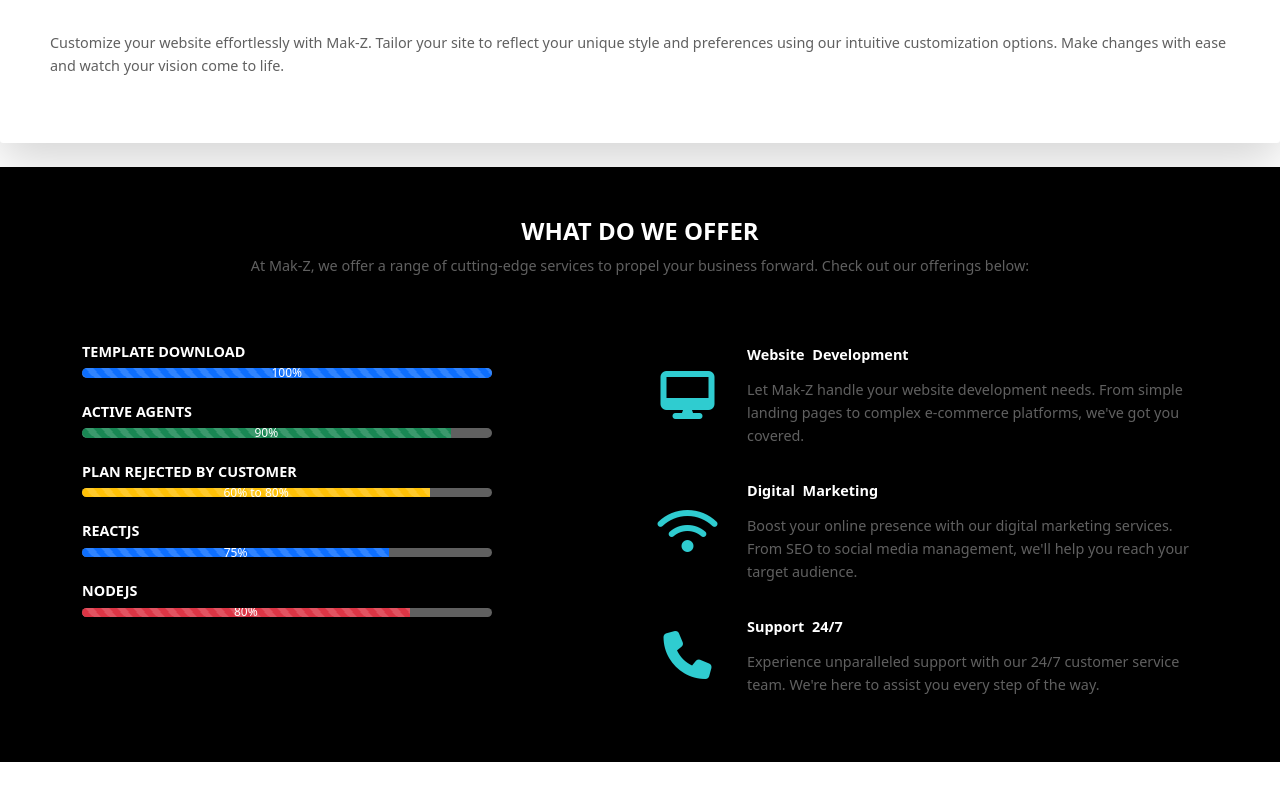
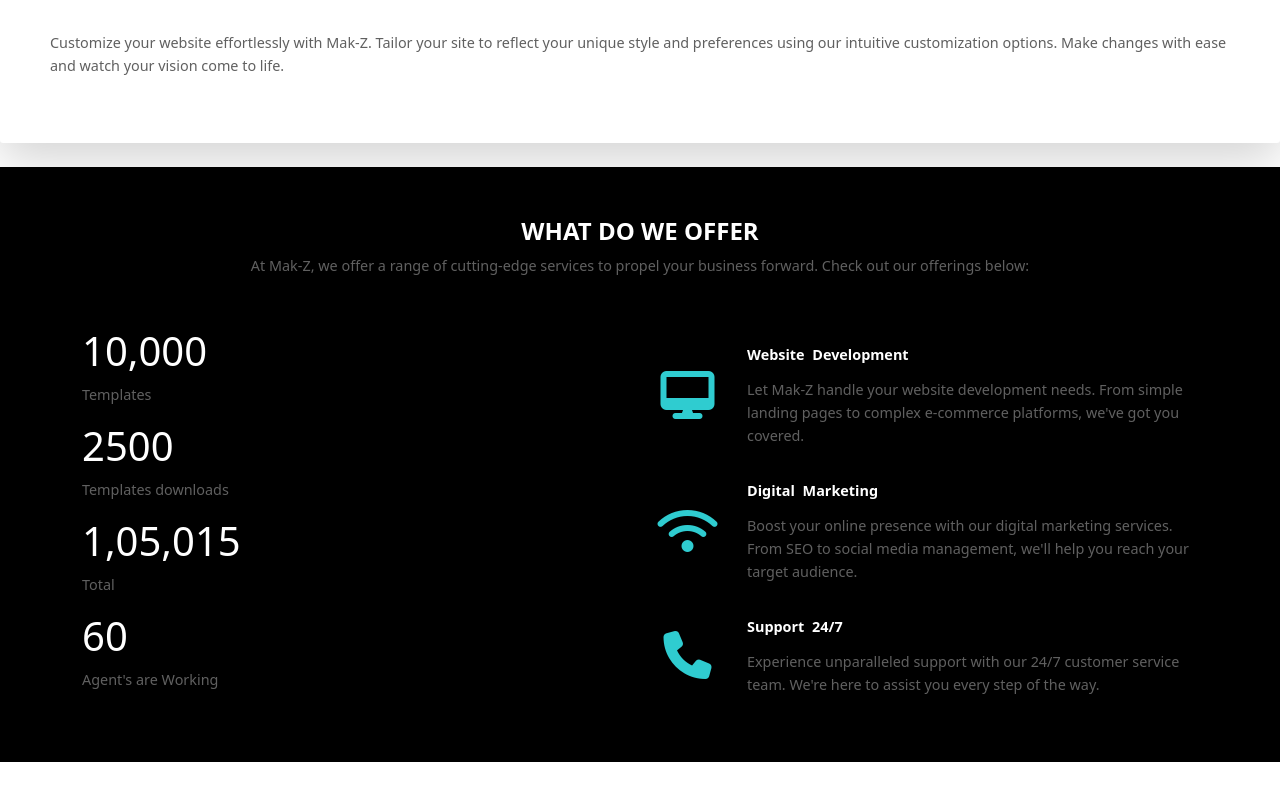
Before and after one commit to Smit-Patel-2133/mak-Z, a React (Vite) app in the folder Front End/mak Z/: page / in a window 1280 px wide. Shown: the part 1546-2346 px from the top of the page. Built offline with nearby package versions, Linux system fonts and the light colour scheme.

Commit message:
anothe change in landing page

```diff
--- a/Front End/mak Z/src/components/Landing/LandingPage.jsx
+++ b/Front End/mak Z/src/components/Landing/LandingPage.jsx
@@ -62,34 +62,22 @@
                 <div className="container">
                     <div className="row">
                         <div className="col-lg-6 col-md-12 col-10 offset-1 offset-lg-0">
-                <div className="names my-3 ">
-                    <h1 className='text-white'>Template Download</h1>
-                    <div className="progress w-75">
-                        <div className="progress-bar progress-bar-striped progress-bar-animated" style={{ width: '100%' }}>100%</div>
+                            <div >
+                                <div>
+                                    <h1 class="count">10,000</h1>
+                                    <p>Templates</p>
                                 </div>
+                                <div>
+                                    <h1 class="count">2500</h1>
+                                    <p>Templates downloads</p>
                                 </div>
-                <div className="names my-3">
-                    <h1 className='text-white'>Active Agents</h1>
-                    <div className="progress w-75">
-                        <div className="progress-bar progress-bar-striped progress-bar-animated bg-success" style={{ width: '90%' }}>90%</div>
+                                <div>
+                                    <h1 class="count">1,05,015</h1>
+                                    <p>Total </p>
                                 </div>
-                </div>
-                <div className="names my-3">
-                    <h1 className='text-white'>Plan Rejected by Customer</h1>
-                    <div className="progress w-75">
-                        <div className="progress-bar progress-bar-striped progress-bar-animated bg-warning" style={{ width: '85%' }}>60% to 80%</div>
-                    </div>
-                </div>
-                <div className="names my-3">
-                    <h1 className='text-white'>REACTJS</h1>
-                    <div className="progress w-75">
-                        <div className="progress-bar progress-bar-striped progress-bar-animated" style={{ width: '75%' }}>75%</div>
-                    </div>
-                </div>
-                <div className="names my-3">
-                    <h1 className='text-white'>NODEJS</h1>
-                    <div className="progress w-75">
-                        <div className="progress-bar progress-bar-striped progress-bar-animated bg-danger" style={{ width: '80%' }}>80%</div>
+                                <div>
+                                    <h1 class="count">60</h1>
+                                    <p>Agent's are Working</p>
                                 </div>
                             </div>
                         </div>
```
Lines whose indentation alone changed are shown as unchanged.
